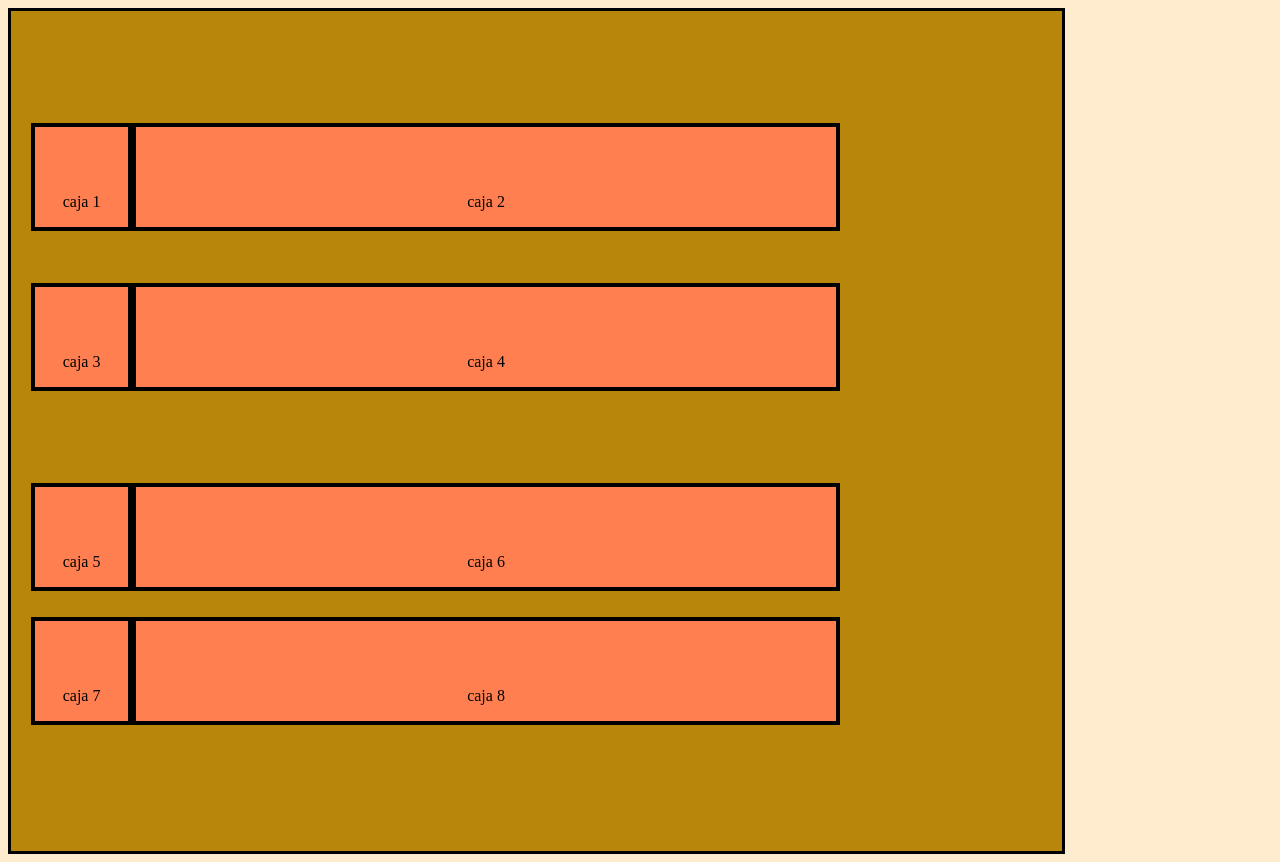
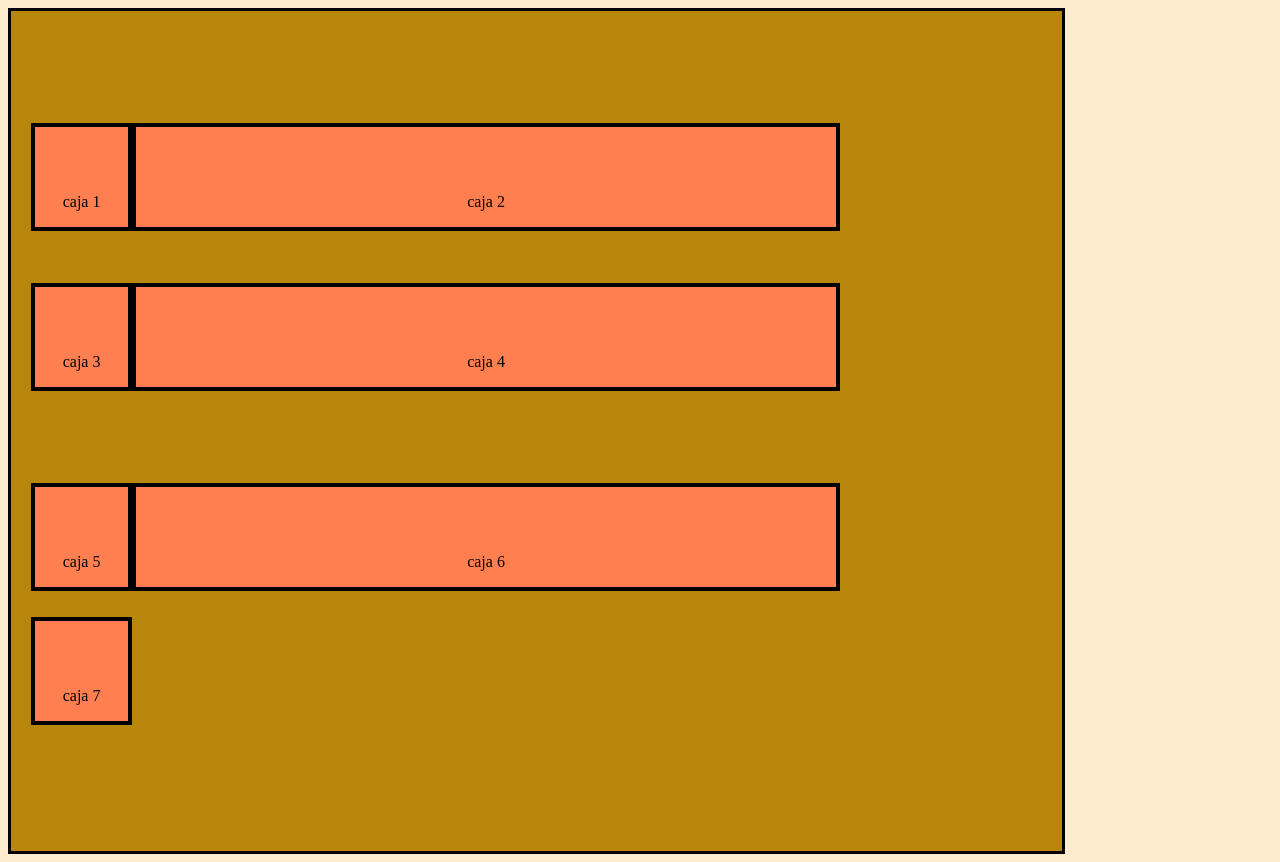
Before and after one commit to EzequielGelos/pruebaGitDos, a plain HTML site: page index.html in a window 1280 px wide. Drawn offline with Linux system fonts and the light colour scheme.

Commit message:
cambios en el estilo

```diff
--- a/index.html
+++ b/index.html
@@ -31,9 +31,7 @@
         <div class="caja">
             caja 7
         </div>
-        <div class="caja">
-            caja 8
-        </div>
+
 
     </div>
 
```
